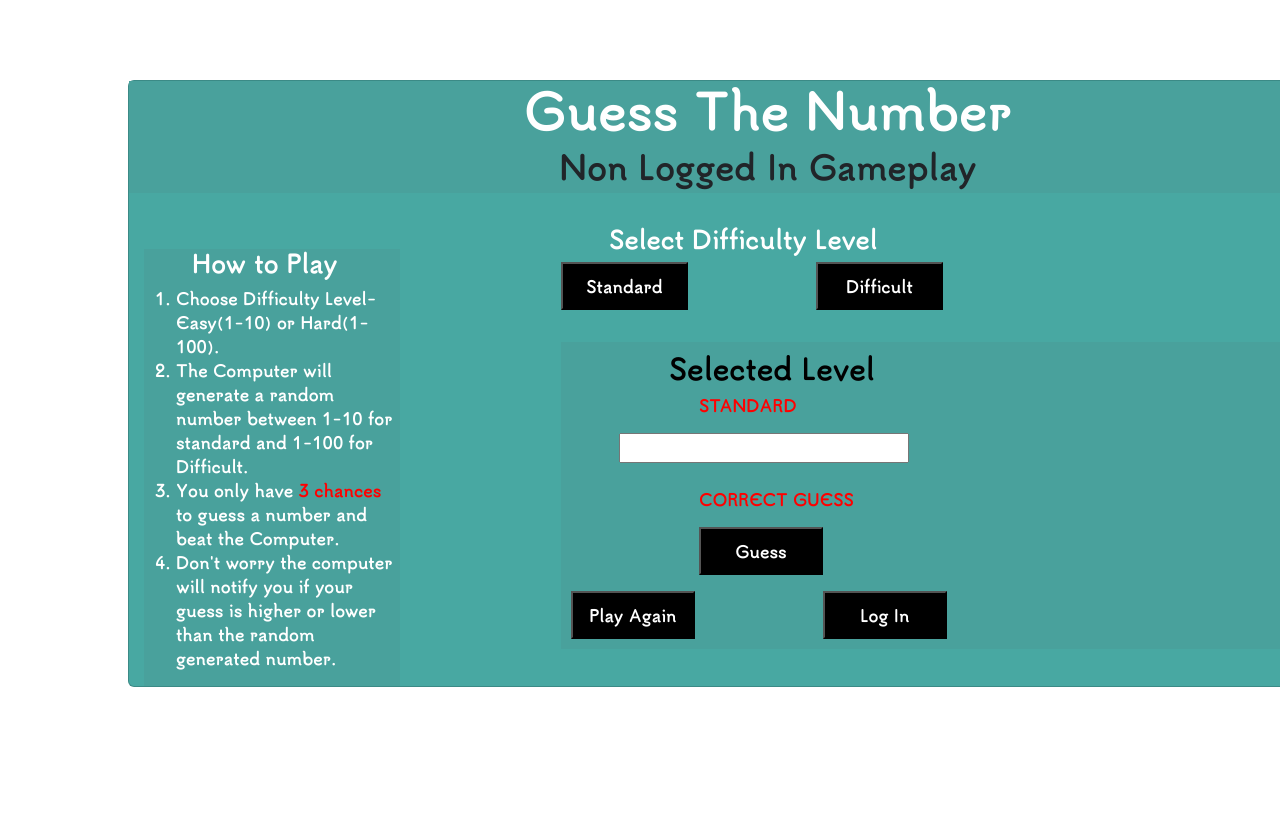
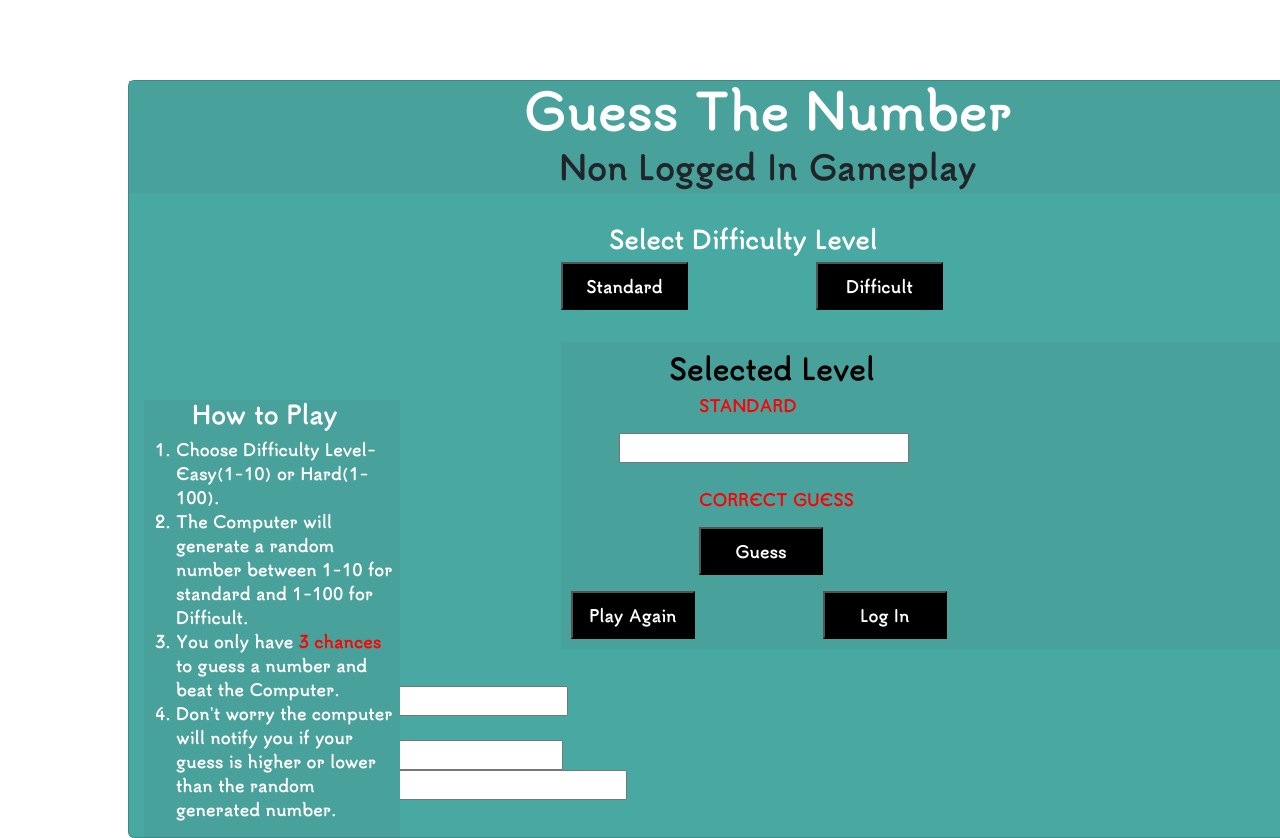
Before and after one commit to AndrewIMLEx/Learning-Project, a React app: page / in a window 1280 px wide. Shown: the top 838 px of the page. Before the commit the page ends 800 px from the top, so only its background shows below. Built offline with nearby package versions, Linux system fonts and the light colour scheme.

Commit message:
add Tally component

```diff
--- a/src/Homepage/Homepage.jsx
+++ b/src/Homepage/Homepage.jsx
@@ -1,6 +1,7 @@
 import React from "react";
 import Rules from "./Rules";
 import Levels from "./Levels";
+import Tally from "./Tally";
 
 class Homepage extends React.Component{
     render() {
@@ -14,6 +15,9 @@ class Homepage extends React.Component{
         <div className = "levels">
         <Levels/>
         </div>
+        <div className="tally">
+        <Tally/>
+        </div>
         <Rules/>
         </div>
       </>
```
